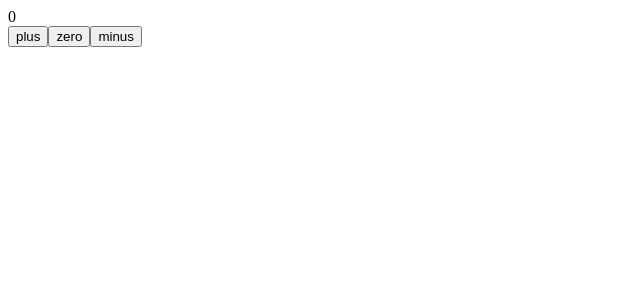
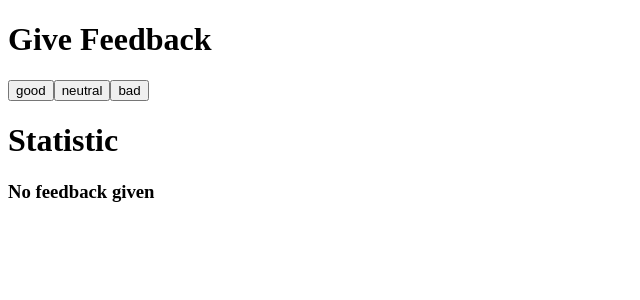
Before and after one commit to PLASTICPEO/1.7-unicafe-step2, a React (Create React App) app: page / in a window 1280 px wide. Shown: the top 300 px of the page, without its empty margins (0-640 px from the left). Built offline with nearby package versions, Linux system fonts and the light colour scheme.

Commit message:
unicafe-step2

```diff
--- a/src/App.js
+++ b/src/App.js
@@ -1,20 +1,31 @@
-import { useEffect, useState } from "react";
-import Display from "./Components/Display/display";
+import { useState } from "react";
 import Button from "./Components/Button/button";
+import Statistic from "./Components/Statistic/statistic";
+const App = () => {
+  // save clicks of each button to its own state
+  const [good, setGood] = useState(0);
+  const [neutral, setNeutral] = useState(0);
+  const [bad, setBad] = useState(0);
 
-const App = () => {
-  const [counter, setCounter] = useState(0);
-
-  const increaseByOne = () => setCounter(counter + 1);
-  const decreaseByOne = () => setCounter(counter - 1);
-  const setToZero = () => setCounter(0);
+  const all = good + neutral + bad;
+  const average = (good - bad) / all;
+  const positive = (all ? (good * 100) / all : 0) + " %";
+  console.log(average);
 
   return (
     <div>
-      <Display counter={counter} />
-      <Button onClick={increaseByOne} text="plus" />
-      <Button onClick={setToZero} text="zero" />
-      <Button onClick={decreaseByOne} text="minus" />
+      <h1>Give Feedback</h1>
+      <Button onClick={() => setGood(good + 1)} text={"good"} />
+      <Button onClick={() => setNeutral(neutral + 1)} text={"neutral"} />
+      <Button onClick={() => setBad(bad + 1)} text={"bad"} />
+      <h1>Statistic</h1>
+      <Statistic
+        good={good}
+        neutral={neutral}
+        bad={bad}
+        average={average}
+        positive={positive}
+      />
     </div>
   );
 };
--- a/src/Components/Display/display.js
+++ /dev/null
@@ -1,2 +0,0 @@
-const Display = ({ counter }) => <div>{counter}</div>;
-export default Display;
--- /dev/null
+++ b/src/Components/Statistic/statistic.js
@@ -0,0 +1,26 @@
+const Statistic = ({ good, neutral, bad, average, positive }) => {
+  if (good === 0 && neutral === 0 && bad === 0) {
+    return <h3>No feedback given</h3>;
+  } else {
+    return (
+      <div>
+        <p>
+          <strong>Good : {good}</strong>
+        </p>
+        <p>
+          <strong>neutral : {neutral}</strong>
+        </p>
+        <p>
+          <strong style={{ color: "red" }}>bad: {bad}</strong>
+        </p>
+        <p>
+          <strong style={{ color: "orange" }}>average: {average}</strong>
+        </p>
+        <p style={{ color: "green" }}>
+          <strong>bad: {positive}</strong>
+        </p>
+      </div>
+    );
+  }
+};
+export default Statistic;
```
